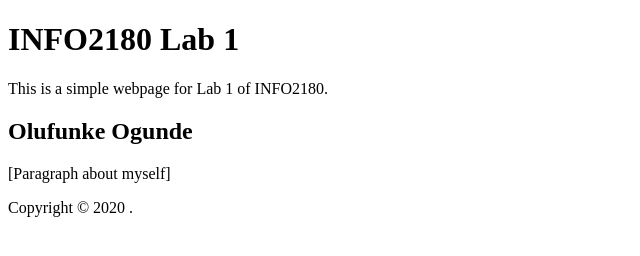
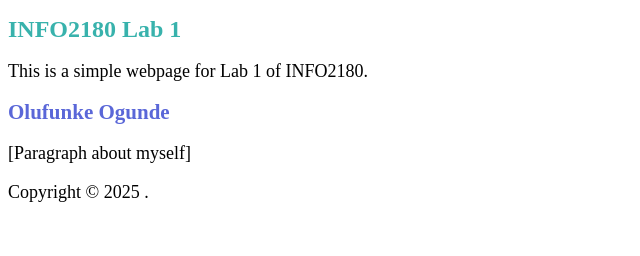
Before and after one commit to OlufunkeJA/info2180-lab1, a plain HTML site: page index.html in a window 1280 px wide. Shown: the whole page, without its empty margins (0-640 px from the left). Drawn offline with Linux system fonts and the light colour scheme.

Commit message:
Edited HTML file

```diff
--- a/index.html
+++ b/index.html
@@ -5,6 +5,7 @@
     <meta name="viewport" content="width=device-width, initial-scale=1.0">
     <meta http-equiv="X-UA-Compatible" content="ie=edge">
     <title>INFO2180 Lab 1</title>
+    <link rel="stylesheet" href="styles.css">
 </head>
 <body>
     <header>
@@ -16,7 +17,7 @@
         <p>[Paragraph about myself]</p>
     </main>
     <footer>
-        <p>Copyright &copy; 2020 <Olufunke Ogunde>.</p>
+        <p>Copyright &copy; 2025 <Olufunke Ogunde>.</p>
     </footer>
 </body>
 </html>
```
